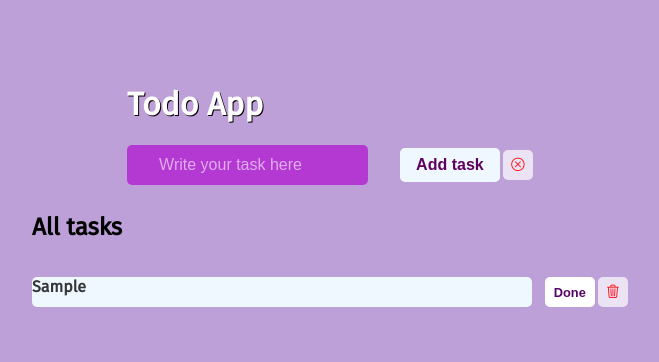
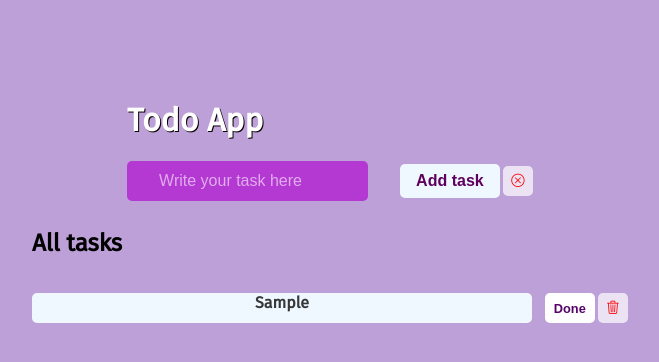
Before and after one commit to Maverickj8/Todo, a plain HTML site: page index.html in a window 1280 px wide. Both pictures are taken after typing "Sample" into the empty fields and a click on the input "Add task". Shown: the whole page, without its empty margins (310-969 px from the left). Drawn offline with nearby package versions, Linux system fonts and the light colour scheme.

Commit message:
modified todo list

```diff
--- a/style.css
+++ b/style.css
@@ -10,8 +10,8 @@ body {
   align-items: center;
   /* font-family: 'Fira Sans', sans-serif; */
   font-family: "Fira Sans", sans-serif;
-  margin: 2rem;
   overflow-wrap: normal;
+  padding: 1rem 5rem ;
 }
 .head {
   font-family: "Fira Sans", sans-serif;
@@ -66,16 +66,15 @@ button {
 .text {
   width: 220px;
   height: 30px;
-  overflow-y: scroll;
   overflow-wrap: break-word;
   border-radius: 5px;
   background-color: aliceblue;
   font-size: 1rem;
   color: rgba(0, 0, 0, 0.785);
   font-weight: 600;
-  /* margin-bottom: 1rem; */
-  /* padding: 1rem, 5rem; */
-
+  margin-bottom: 1rem;
+  padding: 1rem, 5rem;
+  text-align: center;
 }
 
 .delete {
@@ -117,5 +116,6 @@ button {
 .text {
   width: 500px;
   height: 30px;
+  overflow-y: scroll;
 }
 }
--- a/todo.js
+++ b/todo.js
@@ -13,31 +13,40 @@ clearAll.addEventListener('click', () => {
     deletedTodos.forEach(todo => {
         allTodo.removeChild(todo)
     });
+    // This will be the title when all task has been cleared
     title.innerText = "Add Task"
 })
 
-
+// To add a new task
 let createNewTodo = (task) => {
+  // This will create a div that will contain the added tasks
   let newItem = document.createElement("div");
+  // This will add the new plan to the created div
   newItem.classList.add("new-plans")
+  // The new task will have this template
   const newTaskItem = `
    <p class="text">${task}</p>
     <div class="edit-delete">
     <button class="edit">Done</button>
     <button class="delete"><i class="bi bi-trash3"></i></button>
     </div>`;
+    // This will make sure that the new task inherits the above template
   newItem.innerHTML = newTaskItem;
   allTodo.appendChild(newItem);
-
+//  This will select the delete button and the added task
   let delButton = newItem.querySelector(".delete");
   let addedTask = newItem.querySelector(".text");
 
 
+  // This function will remove the task from the localStorage when it is deleted
+  let removeItemFromStorage = () => {
 
-  let removeItemFromStorage = () => {
     let actualText = addedTask.innerText;
+    // This will get the indexOf the task that is to be deleted
     let index = todos.indexOf(actualText);
+    // This will remove the particular task that was delete from the array of taskes
     todos.splice(index, 1);
+
     localStorage.setItem("todos", JSON.stringify(todos));
     todos.length == 0?title.innerText = "Add Task": title.innerText = "All Tasks"
   };
```
